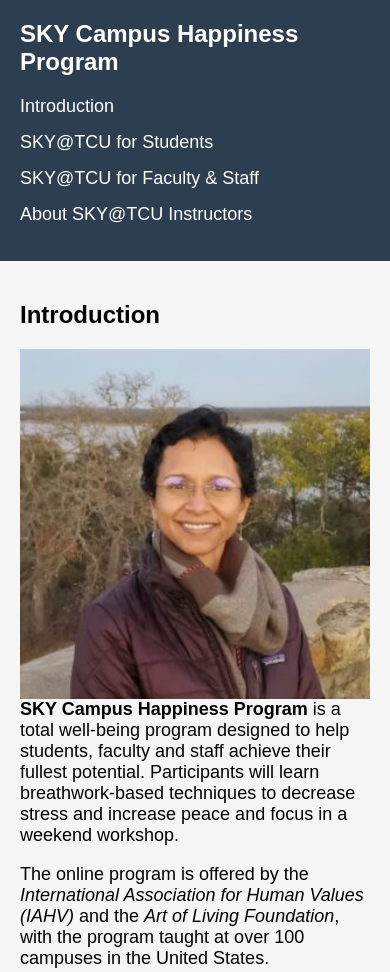
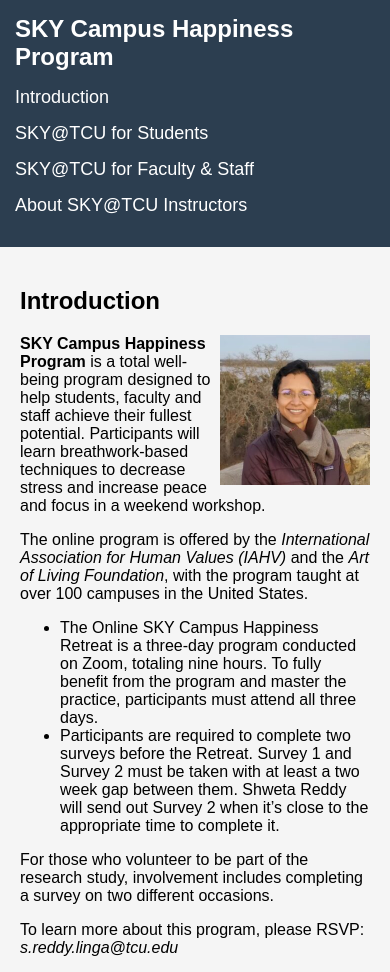
Before and after one commit to ShwetaR2025/60970, a plain HTML site: page index.html in a window 390 px wide. Shown: the top 972 px of the page. Drawn offline with Linux system fonts and the light colour scheme.

Commit message:
Device specific media styles

```diff
--- a/style.css
+++ b/style.css
@@ -8,19 +8,20 @@
 header {
     background-color: #2c3e50;
     color: white;
-    padding: 20px;
+    padding: 15px; /* Less padding on mobile */
 }
 
 h1 {
-    font-size: 36px;
-    margin: 0 0 20px 0;
+    font-size: 24px; /* Mobile size as default */
+    margin: 0 0 15px 0;
 }
 
 nav ul {
     list-style: none;
     padding: 0;
     display: flex;
-    gap: 30px;
+    flex-direction: column; /* Stack vertically on mobile */
+    gap: 15px;
 }
 
 nav a {
@@ -30,9 +31,7 @@
 }
 
 main {
-    max-width: 1200px;
-    margin: 0 auto;
-    padding: 40px;
+    padding: 20px; /* Less padding on mobile */
 }
 
 img {
@@ -43,31 +42,35 @@
     float: right;
 }
 
-@media (max-width: 768px) {
-    /* Make the main heading smaller and more readable on mobile */
-    h1 {
-        font-size: 24px;
-    }
-
-    /* Stack navigation items vertically */
-    nav ul {
-        flex-direction: column;
-        gap: 15px;
-    }
-
-    /* Make images responsive */
-    img {
-        width: 100%;
-        max-width: 100%;
-    }
-
-    /* Reduce padding on small screens */
-    main {
+/* Tablet styles (768px and up) */
+@media (min-width: 768px) {
+    header {
         padding: 20px;
     }
 
-    /* Make paragraphs easier to read */
-    p {
-        font-size: 18px;
+    h1 {
+        font-size: 30px;
+    }
+
+    nav ul {
+        flex-direction: row; /* Horizontal navigation */
+        gap: 25px;
+    }
+
+    main {
+        padding: 30px;
     }
 }
+
+/* Desktop styles (1024px and up) */
+@media (min-width: 1024px) {
+    h1 {
+        font-size: 36px;
+    }
+
+    main {
+        max-width: 1200px;
+        margin: 0 auto;
+        padding: 40px;
+    }
+}
```
Also changed, not shown: 1 other file.
